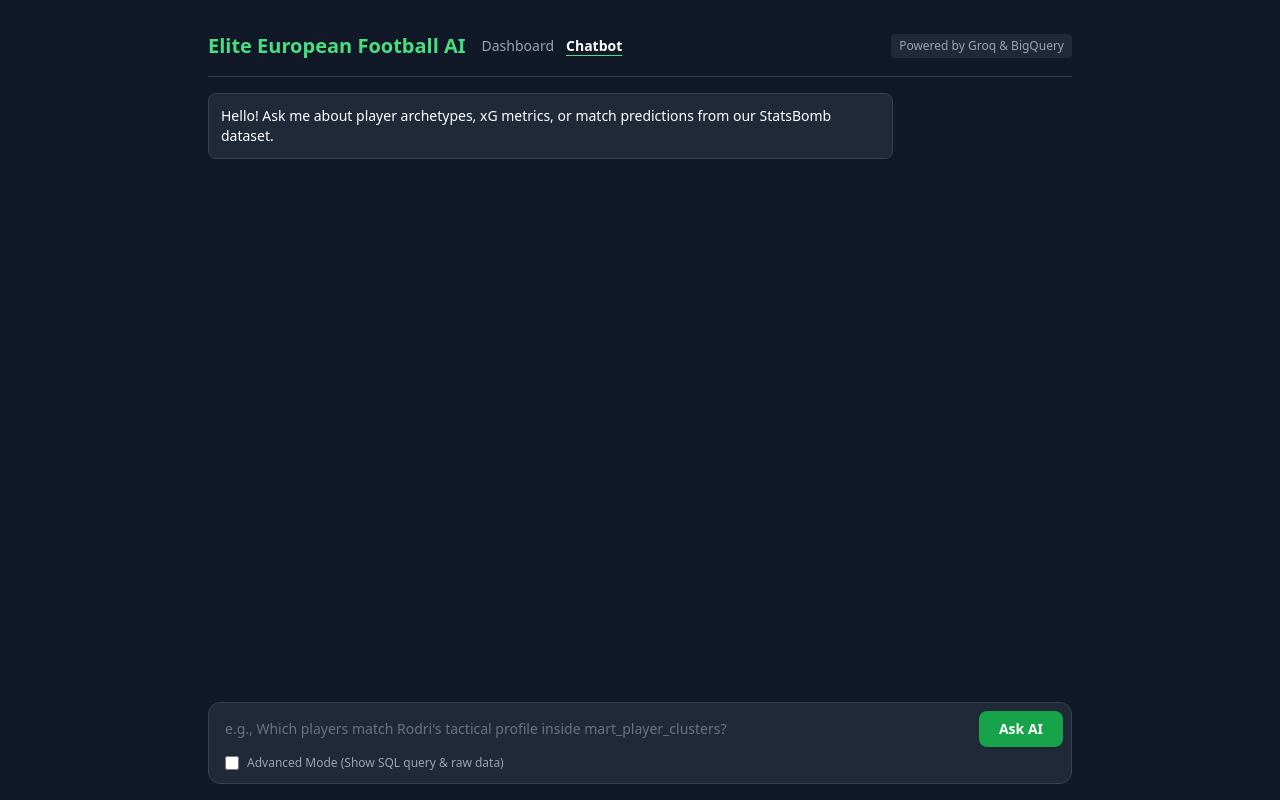
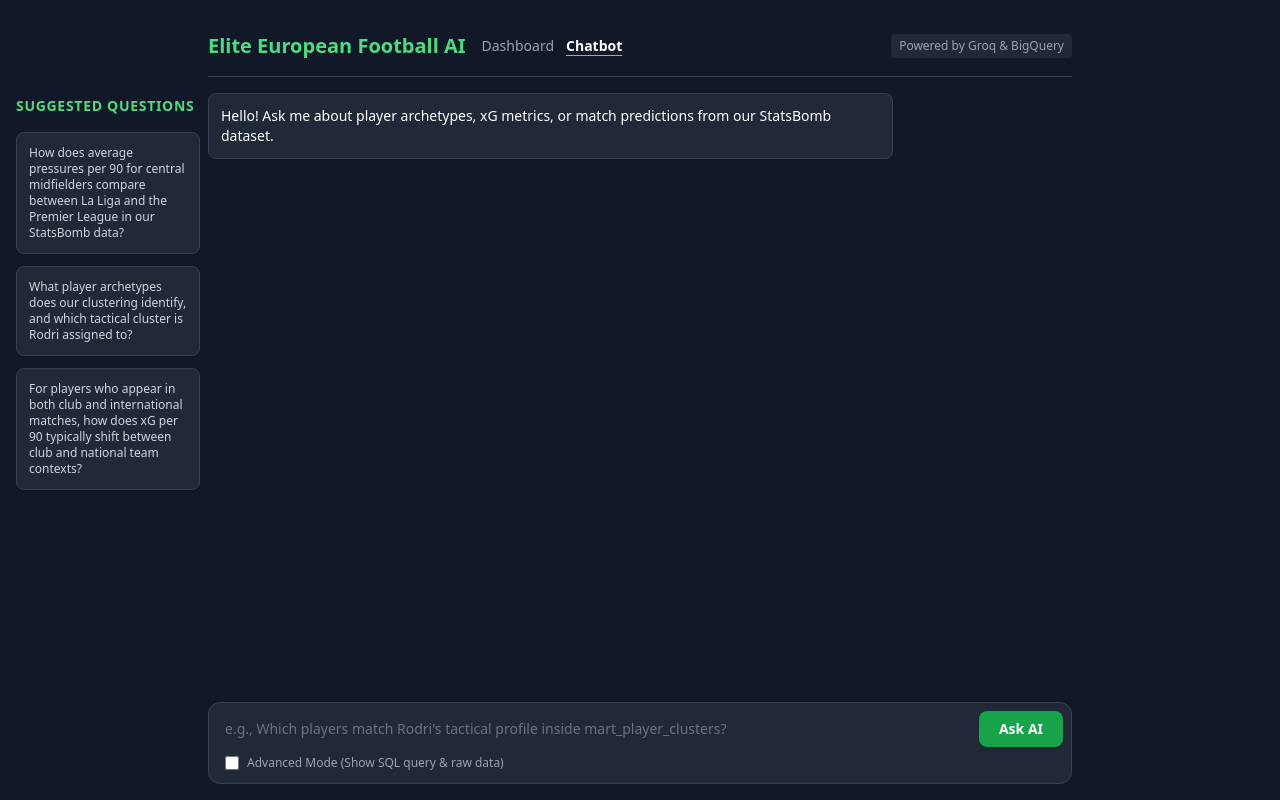
Before and after one commit to TrilemmaFoundation/UBC-MDS-Soccer-Capstone-2026, a Django app: page / in a window 1280 px wide. Run offline with Django 4.2, Linux system fonts and the light colour scheme; some libraries are stand-ins or nearby versions.

Commit message:
Add Suggested Questions to chatbot UI and error handling for the LLM

```diff
--- a/app/chatbot/llm_engine.py
+++ b/app/chatbot/llm_engine.py
@@ -143,7 +143,15 @@
         {"role": "user", "content": user_query}
     ]
 
-    response = _chat(PRIMARY_MODEL, messages, tools=tools)
+    try:
+        response = _chat(PRIMARY_MODEL, messages, tools=tools)
+    except Exception as e:
+        return {
+            "answer": f"Error: {str(e)}",
+            "sql_query": None,
+            "query_data": None,
+        }
+
     assistant_message = response.choices[0].message
     tool_calls = assistant_message.tool_calls
 
@@ -152,27 +160,30 @@
         sql_query = sql_args['sql']
         query_data = query_bigquery(sql_query)
 
-        final_response = _chat(
-            PRIMARY_MODEL,
-            messages=[
-                messages[0],
-                {"role": "user", "content": user_query},
-                assistant_message,
-                {
-                    "role": "tool",
-                    "tool_call_id": tool_calls[0].id,
-                    "name": "query_bigquery",
-                    "content": json.dumps(query_data, default=str)
-                }
-            ]
-        )
-        answer = final_response.choices[0].message.content
+        try:
+            final_response = _chat(
+                PRIMARY_MODEL,
+                messages=[
+                    messages[0],
+                    {"role": "user", "content": user_query},
+                    assistant_message,
+                    {
+                        "role": "tool",
+                        "tool_call_id": tool_calls[0].id,
+                        "name": "query_bigquery",
+                        "content": json.dumps(query_data, default=str)
+                    }
+                ]
+            )
+            answer = final_response.choices[0].message.content
 
-        # Fallback: if LLM answer doesn't actually contain the data, format it directly
-        if not _response_contains_data(answer, query_data):
-            fallback = _format_fallback(query_data)
-            if fallback:
-                answer = fallback
+            # Fallback: if LLM answer doesn't actually contain the data, format it directly
+            if not _response_contains_data(answer, query_data):
+                fallback = _format_fallback(query_data)
+                if fallback:
+                    answer = fallback
+        except Exception as e:
+            answer = f"Error: {str(e)}"
 
         return {
             "answer": answer,
--- a/app/chatbot/templates/chat.html
+++ b/app/chatbot/templates/chat.html
@@ -7,7 +7,24 @@
     <script src="https://unpkg.com/htmx.org@1.9.10"></script>
     <script src="https://cdn.tailwindcss.com"></script>
 </head>
-<body class="bg-gray-900 text-white font-sans">
+<body class="bg-gray-900 text-white font-sans relative">
+
+    <!-- Suggested Questions in left blank area (shows on wider screens) -->
+    <aside class="hidden xl:flex absolute left-4 2xl:left-8 top-24 w-48 2xl:w-64 flex-col h-[calc(100vh-8rem)] overflow-y-auto pr-2">
+        <h2 class="text-sm font-bold text-green-400 mb-4 uppercase tracking-wider">Suggested Questions</h2>
+        <div class="space-y-3">
+            {% if sample_questions %}
+                {% for sample in sample_questions %}
+                <button type="button"
+                        onclick="document.getElementById('user-input').value = this.getAttribute('data-question'); document.getElementById('user-input').focus();"
+                        data-question="{{ sample.question }}"
+                        class="w-full text-left text-xs text-gray-300 bg-gray-800 hover:bg-gray-700 hover:text-white p-3 rounded-lg border border-gray-700 transition shadow-sm">
+                    {{ sample.question }}
+                </button>
+                {% endfor %}
+            {% endif %}
+        </div>
+    </aside>
 
     <div class="max-w-4xl mx-auto h-screen flex flex-col p-4">
         <header class="py-4 border-b border-gray-700 flex justify-between items-center flex-wrap gap-2">
--- a/app/chatbot/views.py
+++ b/app/chatbot/views.py
@@ -1,12 +1,24 @@
 # app/chatbot/views.py
 import json
+import sys
+from pathlib import Path
 from django.shortcuts import render
 from django.http import JsonResponse
 from .llm_engine import ask_football_chatbot
 
+# Add the repository root to sys.path to access the 'src' directory for sample prompts
+repo_root = Path(__file__).resolve().parents[2]
+if str(repo_root) not in sys.path:
+    sys.path.insert(0, str(repo_root))
+
+from src.chatbot.prompts import SAMPLE_TEST_QUESTIONS
+
 def chat_view(request):
     """Renders the main chat workspace framework layout."""
-    return render(request, "chat.html")
+    context = {
+        "sample_questions": SAMPLE_TEST_QUESTIONS
+    }
+    return render(request, "chat.html", context)
 
 def get_response(request):
     """Processes message requests and injects the corresponding response block back to HTMX."""
```
